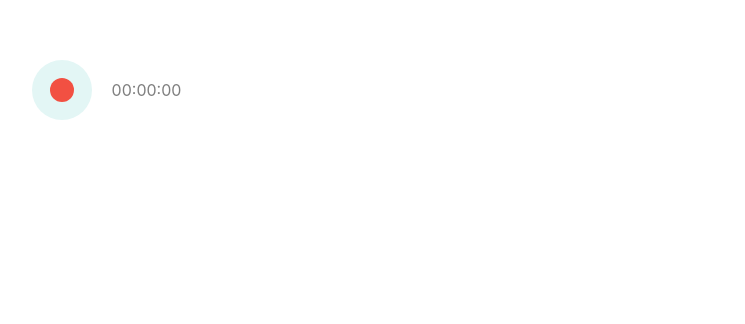
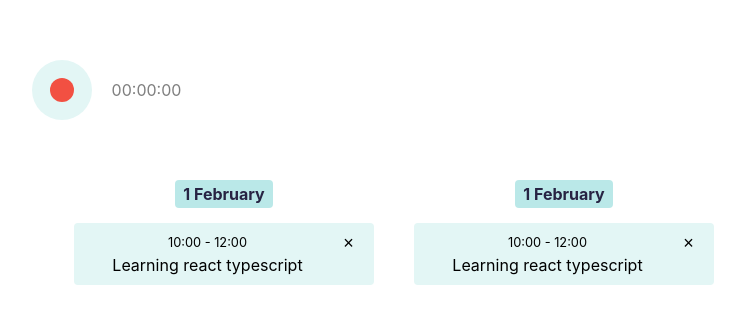
Before and after one commit to aswathyeg/react-redux-ts, a React (Create React App) app: page / in a window 1280 px wide. Shown: the top 324 px of the page, without its empty margins (531-1276 px from the left). Built offline with nearby package versions, Linux system fonts and the light colour scheme.

Commit message:
added list of events

```diff
--- a/src/components/Calendar/Calender.tsx
+++ b/src/components/Calendar/Calender.tsx
@@ -3,8 +3,37 @@ import './Calendar.css';
 const Calendar:React.FC=()=>{
     return(
         <div className="calendar">
+            <div className="calendar-day">
+                <div className="calendar-day-label">
+                   <span>1 February</span>
+                </div>
+                <div className="calendar-events">
+                <div className="calendar-event">
+                <div className="calendar-event-info">
+                <div className="calendar-event-time">10:00 - 12:00</div>
+                <div className="calendar-event-title">Learning react typescript</div>
+                </div>
+                <button className="calendar-event-delete-button">&times;</button>
+            </div>
 
         </div>
-    )
+        </div>
+        <div className="calendar-day">
+                <div className="calendar-day-label">
+                   <span>1 February</span>
+                </div>
+                <div className="calendar-events">
+                <div className="calendar-event">
+                <div className="calendar-event-info">
+                <div className="calendar-event-time">10:00 - 12:00</div>
+<div className="calendar-event-title">Learning react typescript</div>
+                </div>
+                <button className="calendar-event-delete-button">&times;</button>
+            </div>
+
+        </div>
+        </div>
+        </div>
+    );
 }
 export default Calendar;
```
